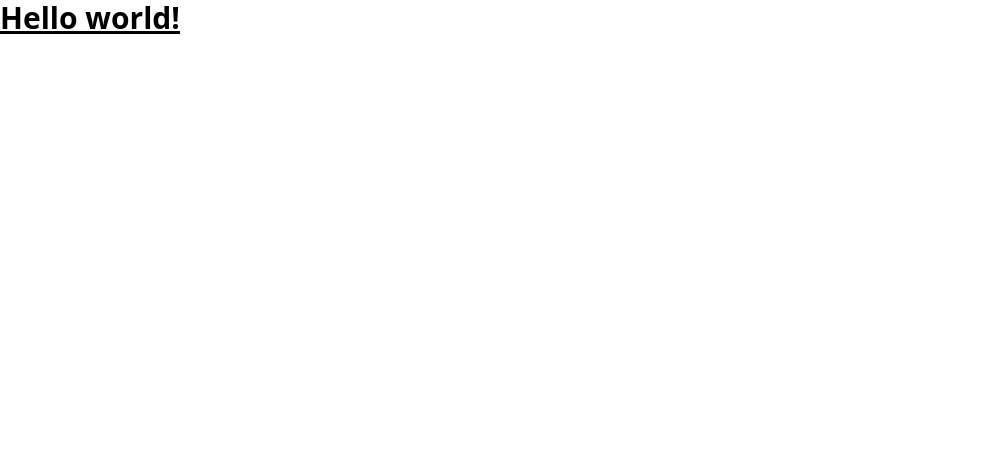
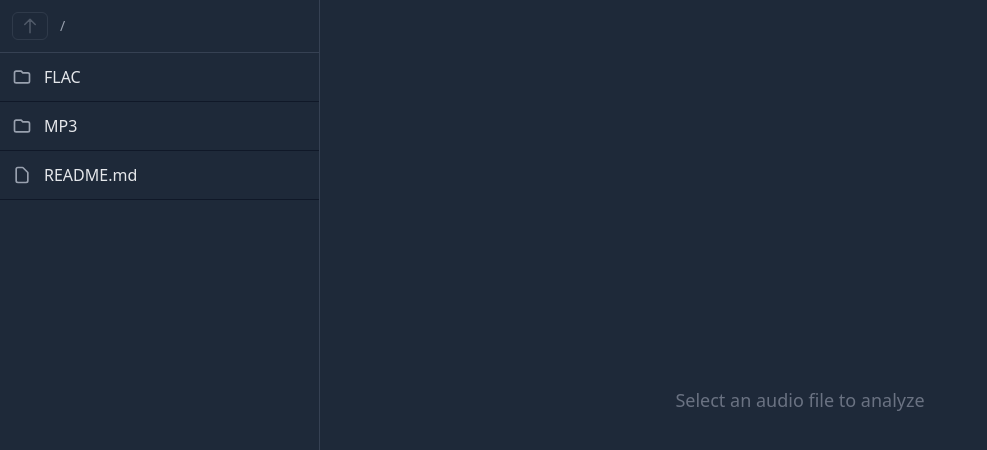
Before and after one commit to casantosmu/audiodeck, a React (Vite) app in the folder frontend/: page / in a window 1280 px wide. Shown: the top 450 px of the page, without its empty margins (0-987 px from the left). Built offline with nearby package versions, Linux system fonts and the light colour scheme.

Commit message:
Add HTML and CSS

```diff
--- a/frontend/package.json
+++ b/frontend/package.json
@@ -14,6 +14,7 @@
     "@tailwindcss/vite": "^4.1.12",
     "react": "^19.1.1",
     "react-dom": "^19.1.1",
+    "react-icons": "^5.5.0",
     "tailwindcss": "^4.1.12"
   },
   "devDependencies": {
--- a/frontend/src/App.tsx
+++ b/frontend/src/App.tsx
@@ -1,3 +1,57 @@
+import { useState } from "react";
+import FileBrowser from "./components/FileBrowser/FileBrowser";
+import SpectrogramDisplay from "./components/SpectrogramDisplay/SpectrogramDisplay";
+import type FileItem from "./core/FileItem";
+
+// Simulates a simple file system structure
+const mockFileSystem: Record<string, FileItem[]> = {
+  "/": [
+    { name: "FLAC", isDirectory: true },
+    { name: "MP3", isDirectory: true },
+    { name: "README.md", isDirectory: false },
+  ],
+  "/FLAC": [
+    { name: "Artist A", isDirectory: true },
+    { name: "Artist B", isDirectory: true },
+  ],
+  "/FLAC/Artist A": [{ name: "Album 1", isDirectory: true }],
+  "/FLAC/Artist A/Album 1": [
+    { name: "01 - Song One.flac", isDirectory: false },
+    { name: "02 - Song Two.flac", isDirectory: false },
+  ],
+  "/MP3": [{ name: "Podcast Episode.mp3", isDirectory: false }],
+};
+
 export default function App() {
-  return <h1 className="text-3xl font-bold underline">Hello world!</h1>;
+  const [currentPath, setCurrentPath] = useState("/");
+  const [selectedFile, setSelectedFile] = useState<string | null>(null);
+
+  const itemsForCurrentPath = mockFileSystem[currentPath] ?? [];
+
+  const handleDirectoryChange = (newPath: string) => {
+    if (mockFileSystem[newPath]) {
+      setCurrentPath(newPath);
+      setSelectedFile(null); // Deselect file when changing directory
+    }
+  };
+
+  const handleFileSelect = (filePath: string) => {
+    setSelectedFile(filePath);
+  };
+
+  return (
+    <div className="flex h-screen w-screen bg-gray-900 text-gray-100">
+      <div className="flex-none w-80 border-r border-gray-700">
+        <FileBrowser
+          currentPath={currentPath}
+          items={itemsForCurrentPath}
+          onDirectoryChange={handleDirectoryChange}
+          onFileSelect={handleFileSelect}
+        />
+      </div>
+      <div className="flex-1 flex flex-col">
+        <SpectrogramDisplay filePath={selectedFile} />
+      </div>
+    </div>
+  );
 }
--- /dev/null
+++ b/frontend/src/components/FileBrowser/FileBrowser.tsx
@@ -0,0 +1,81 @@
+import {
+  HiOutlineArrowUp,
+  HiOutlineDocument,
+  HiOutlineFolder,
+} from "react-icons/hi";
+import type FileItem from "../../core/FileItem";
+
+interface FileBrowserProps {
+  currentPath: string;
+  items: FileItem[];
+  onFileSelect: (path: string) => void;
+  onDirectoryChange: (path: string) => void;
+}
+
+export default function FileBrowser({
+  currentPath,
+  items,
+  onFileSelect,
+  onDirectoryChange,
+}: FileBrowserProps) {
+  const handleUpDirectory = () => {
+    if (currentPath === "/") {
+      return;
+    }
+
+    const parentPath =
+      currentPath.substring(0, currentPath.lastIndexOf("/")) || "/";
+    onDirectoryChange(parentPath);
+  };
+
+  const handleItemClick = (item: FileItem) => {
+    const newPath = `${currentPath === "/" ? "" : currentPath}/${item.name}`;
+
+    if (item.isDirectory) {
+      onDirectoryChange(newPath);
+    } else {
+      onFileSelect(newPath);
+    }
+  };
+
+  return (
+    <div className="bg-gray-800 flex flex-col h-full">
+      <div className="flex items-center p-3 border-b border-gray-700 flex-shrink-0">
+        <button
+          type="button"
+          onClick={handleUpDirectory}
+          disabled={currentPath === "/"}
+          className="cursor-pointer p-1 px-2 mr-3 text-lg text-gray-400 border border-gray-600 rounded-md hover:border-sky-400 hover:text-sky-400 disabled:opacity-40 disabled:cursor-not-allowed disabled:hover:border-gray-600 disabled:hover:text-gray-400"
+        >
+          <HiOutlineArrowUp size={18} />
+        </button>
+        <span className="text-sm text-gray-400 truncate" title={currentPath}>
+          {currentPath}
+        </span>
+      </div>
+      <ul className="list-none p-0 m-0 overflow-y-auto flex-grow">
+        {items.map((item) => (
+          <li
+            key={item.name}
+            className="flex items-center p-3 cursor-pointer hover:bg-gray-700/50 border-b border-gray-900"
+            onClick={() => {
+              handleItemClick(item);
+            }}
+            onDoubleClick={() => {
+              handleItemClick(item);
+            }}
+          >
+            <span className="mr-3 text-gray-400">
+              {item.isDirectory ? (
+                <HiOutlineFolder size={20} />
+              ) : (
+                <HiOutlineDocument size={20} />
+              )}
+            </span>
+            <span className="text-gray-200 truncate">{item.name}</span>
+          </li>
+        ))}
+      </ul>
+    </div>
+  );
+}
--- /dev/null
+++ b/frontend/src/components/SpectrogramDisplay/SpectrogramDisplay.tsx
@@ -0,0 +1,44 @@
+interface SpectrogramDisplayProps {
+  filePath: string | null;
+}
+
+export default function SpectrogramDisplay({
+  filePath,
+}: SpectrogramDisplayProps) {
+  if (!filePath) {
+    return (
+      <div className="bg-gray-800 h-full flex justify-center items-center">
+        <span className="text-gray-500 text-lg">
+          Select an audio file to analyze
+        </span>
+      </div>
+    );
+  }
+
+  const fileName = filePath.split("/").pop();
+
+  return (
+    <div className="bg-gray-800 h-full flex flex-col">
+      <div className="p-5 border-b border-gray-700">
+        <h2 className="text-2xl font-bold text-sky-400 truncate">{fileName}</h2>
+        <div className="flex gap-x-6 text-sm text-gray-400 mt-2">
+          <span>
+            <strong>Codec:</strong> FLAC
+          </span>
+          <span>
+            <strong>Bitrate:</strong> 986 kbps
+          </span>
+          <span>
+            <strong>Sample Rate:</strong> 44.1 kHz
+          </span>
+        </div>
+      </div>
+
+      <div className="flex-grow bg-black m-5 rounded-lg flex items-center justify-center border-2 border-dashed border-gray-700">
+        <div className="text-5xl font-black text-gray-800 tracking-widest select-none">
+          SPECTROGRAM
+        </div>
+      </div>
+    </div>
+  );
+}
--- /dev/null
+++ b/frontend/src/core/FileItem.ts
@@ -0,0 +1,4 @@
+export default interface FileItem {
+  name: string;
+  isDirectory: boolean;
+}
--- a/frontend/tsconfig.app.json
+++ b/frontend/tsconfig.app.json
@@ -21,7 +21,8 @@
     "noUnusedParameters": true,
     "erasableSyntaxOnly": true,
     "noFallthroughCasesInSwitch": true,
-    "noUncheckedSideEffectImports": true
+    "noUncheckedSideEffectImports": true,
+    "noUncheckedIndexedAccess": true
   },
   "include": ["src"]
 }
```
